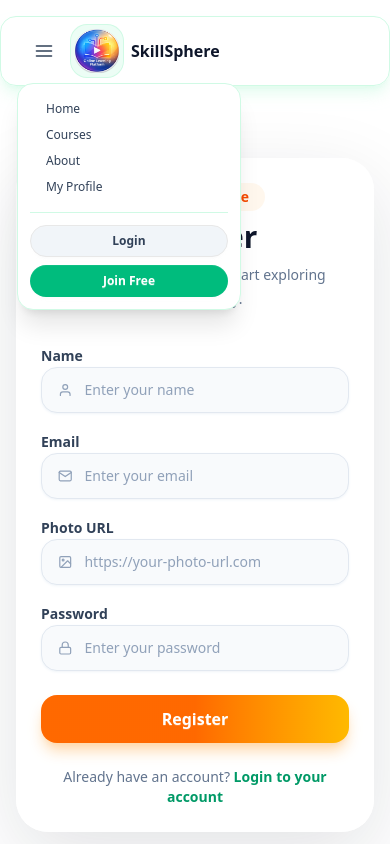
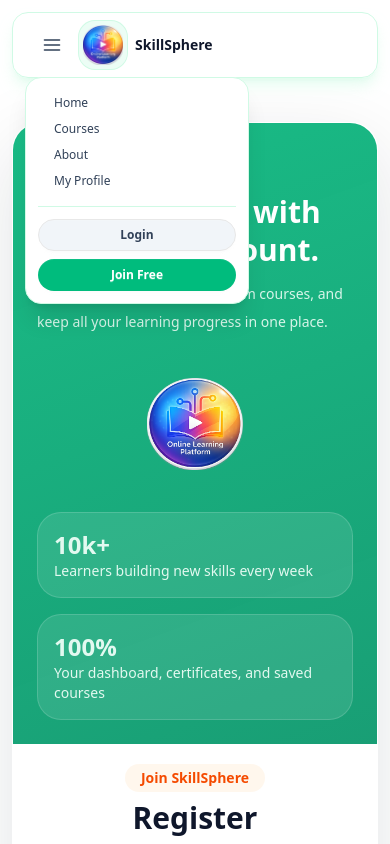
Before and after one commit to nafiz2024/Programming-Hero-Assignment-08, a Next.js app: page /register in a window 390 px wide. Both pictures are taken after a click on the button 44 px from the left and 51 px from the top of the page. Shown: the top 844 px of the page. Built offline with nearby package versions, Linux system fonts and the light colour scheme.

Commit message:
Responsive Complete

```diff
--- a/src/app/(auth)/register/page.jsx
+++ b/src/app/(auth)/register/page.jsx
@@ -5,16 +5,16 @@ import navLogo from "@/assets/NavLogo.png";
 
 const RegisterPage = () => {
     return (
-        <section className="relative overflow-hidden px-4 py-14 sm:px-6 lg:px-8">
+        <section className="relative overflow-hidden px-3 py-8 sm:px-5 sm:py-10 lg:px-8 lg:py-14">
             <div className="mx-auto flex min-h-[calc(100vh-220px)] max-w-5xl items-center justify-center">
-                <div className="grid w-full overflow-hidden rounded-[2rem] border border-white/70 bg-white/80 shadow-[0_24px_80px_rgba(15,23,42,0.12)] backdrop-blur xl:grid-cols-[1.05fr_0.95fr]">
-                    <div className="hidden bg-[linear-gradient(160deg,_rgba(16,185,129,0.96),_rgba(5,150,105,0.92))] p-10 text-white xl:flex xl:flex-col xl:justify-between">
+                <div className="grid w-full overflow-hidden rounded-[1.75rem] border border-white/70 bg-white/80 shadow-[0_24px_80px_rgba(15,23,42,0.12)] backdrop-blur lg:grid-cols-[1.05fr_0.95fr]">
+                    <div className="flex flex-col justify-between gap-8 bg-[linear-gradient(160deg,_rgba(16,185,129,0.96),_rgba(5,150,105,0.92))] p-6 text-white sm:p-8 lg:p-10">
                         <div className="space-y-4">
                             <span className="inline-flex w-fit rounded-full border border-white/20 bg-white/10 px-4 py-1 text-sm font-semibold uppercase tracking-[0.24em] text-emerald-50">
                                 SkillSphere
                             </span>
                             <div className="space-y-3">
-                                <h1 className="max-w-sm text-4xl font-black leading-tight">
+                                <h1 className="max-w-sm text-3xl font-black leading-tight sm:text-4xl">
                                     Start learning with one quick account.
                                 </h1>
                                 <p className="max-w-md text-sm leading-7 text-emerald-50/90">
@@ -22,11 +22,11 @@ const RegisterPage = () => {
                                 </p>
                             </div>
                         </div>
-                        <div className="flex justify-center py-8">
+                        <div className="flex justify-center py-2 lg:py-8">
                             <Image
                                 src={navLogo}
                                 alt="SkillSphere logo"
-                                className="h-40 w-40 object-contain"
+                                className="h-24 w-24 object-contain sm:h-32 sm:w-32 lg:h-40 lg:w-40"
                                 priority
                             />
                         </div>
@@ -42,9 +42,9 @@ const RegisterPage = () => {
                         </div>
                     </div>
 
-                    <div className="p-6 sm:p-8 lg:p-10">
+                    <div className="p-5 sm:p-7 lg:p-10">
                         <div className="mx-auto w-full max-w-md">
-                            <div className="mb-8 space-y-2 text-center xl:text-left">
+                            <div className="mb-8 space-y-2 text-center lg:text-left">
                                 <span className="inline-flex rounded-full bg-orange-50 px-4 py-1 text-sm font-semibold text-orange-600">
                                     Join SkillSphere
                                 </span>
--- a/src/app/(auth)/update/page.jsx
+++ b/src/app/(auth)/update/page.jsx
@@ -4,10 +4,10 @@ import { FiArrowLeft, FiImage, FiLock, FiMail, FiSave, FiUser } from "react-icon
 
 const UpdateProfilePage = () => {
     return (
-        <section className="relative overflow-hidden px-3 py-14 sm:px-4 lg:px-6">
+        <section className="relative overflow-hidden px-3 py-8 sm:px-4 sm:py-10 lg:px-6 lg:py-14">
             <div className="mx-auto flex min-h-[calc(100vh-220px)] max-w-[38rem] items-center justify-center">
-                <div className="w-full overflow-hidden rounded-[2rem] border border-white/70 bg-white/80 shadow-[0_24px_80px_rgba(15,23,42,0.12)] backdrop-blur">
-                    <div className="p-5 sm:p-6 lg:p-8">
+                <div className="w-full overflow-hidden rounded-[1.75rem] border border-white/70 bg-white/80 shadow-[0_24px_80px_rgba(15,23,42,0.12)] backdrop-blur">
+                    <div className="p-4 sm:p-6 lg:p-8">
                         <div className="mx-auto w-full max-w-md">
                             <div className="mb-8 space-y-3 text-center sm:text-left">
                                 <Link
@@ -77,15 +77,13 @@ const UpdateProfilePage = () => {
                                     </span>
                                 </label>
 
-                                <Link
-                                    href="/"
+                                <button
                                     type="submit"
                                     className="btn mt-2 h-12 w-full rounded-2xl border-0 bg-gradient-to-r from-amber-400 via-orange-400 to-orange-500 text-base font-bold text-white shadow-[0_16px_30px_-18px_rgba(249,115,22,0.85)] hover:from-amber-500 hover:via-orange-500 hover:to-orange-600"
                                 >
                                     <FiSave className="text-lg" />
                                     Save Changes
-                                </Link>
-
+                                </button>
                             </form>
                         </div>
                     </div>
--- a/src/components/shared/Navbar.jsx
+++ b/src/components/shared/Navbar.jsx
@@ -1,30 +1,52 @@
+'use client';
+
 import Image from "next/image";
 import Link from "next/link";
+import { usePathname } from "next/navigation";
 import { FiLogIn, FiMenu, FiUserPlus } from "react-icons/fi";
 import navLogo from "@/assets/NavLogo.png";
 
+const navItems = [
+    { href: "/", label: "Home" },
+    { href: "/allcourses", label: "Courses" },
+    { href: "/about", label: "About" },
+    { href: "/profile", label: "My Profile" },
+];
+
 const Navbar = () => {
+    const pathname = usePathname();
 
-    const navLinks = <>
-        <li>
-            <Link className="rounded-full px-4 font-medium text-slate-700 hover:bg-emerald-50 hover:text-emerald-700" href="/">Home</Link>
+    const isActivePath = (href) => {
+        if (href === "/") {
+            return pathname === "/";
+        }
+
+        return pathname === href || pathname.startsWith(`${href}/`);
+    };
+
+    const getNavLinkClass = (href) => {
+        const baseClass = "rounded-full px-4 font-medium transition";
+
+        if (isActivePath(href)) {
+            return `${baseClass} bg-emerald-500 text-white shadow-md shadow-emerald-200`;
+        }
+
+        return `${baseClass} text-slate-700 hover:bg-emerald-50 hover:text-emerald-700`;
+    };
+
+    const navLinks = navItems.map(({ href, label }) => (
+        <li key={href}>
+            <Link className={getNavLinkClass(href)} href={href}>
+                {label}
+            </Link>
         </li>
-        <li>
-            <Link className="rounded-full px-4 font-medium text-slate-700 hover:bg-emerald-50 hover:text-emerald-700" href="/allcourses">Courses</Link>
-        </li>
-        <li>
-            <Link className="rounded-full px-4 font-medium text-slate-700 hover:bg-emerald-50 hover:text-emerald-700" href="/about">About</Link>
-        </li>
-        <li>
-            <Link className="rounded-full px-4 font-medium text-slate-700 hover:bg-emerald-50 hover:text-emerald-700" href="/profile">My Profile</Link>
-        </li>
-    </>
+    ));
 
     return (
-        <header className="sticky top-0 z-50 py-4">
-            <div className="navbar rounded-2xl border border-emerald-100 bg-white/90 px-4 shadow-lg shadow-emerald-100/60 backdrop-blur-md">
+        <header className="sticky top-0 z-50 px-3 py-3 sm:px-4 sm:py-4">
+            <div className="navbar rounded-2xl border border-emerald-100 bg-white/90 px-3 shadow-lg shadow-emerald-100/60 backdrop-blur-md sm:px-4">
                 <div className="navbar-start">
-                    <div className="dropdown">
+                    <div className="dropdown lg:hidden">
                         <div tabIndex={0} role="button" className="btn btn-ghost rounded-full text-xl text-slate-700 lg:hidden">
                             <FiMenu />
                         </div>
@@ -32,7 +54,7 @@ const Navbar = () => {
                             tabIndex={0}
                             className="menu menu-sm dropdown-content mt-3 w-56 rounded-2xl border border-emerald-100 bg-white p-3 shadow-xl">
                             {navLinks}
-                            <li className="mt-3 gap-2 border-t border-emerald-100 pt-3 sm:hidden">
+                            <li className="mt-3 gap-2 border-t border-emerald-100 pt-3">
                                 <Link href="/login" className="btn btn-sm rounded-full bg-slate-100 text-slate-700">
                                     Login
                                 </Link>
@@ -47,11 +69,11 @@ const Navbar = () => {
                             <Image
                                 src={navLogo}
                                 alt="SkillSphere logo"
-                                className="h-11 w-11 rounded-xl object-cover sm:h-10 sm:w-10 sm:object-contain"
+                                className="h-10 w-10 rounded-xl object-cover sm:h-10 sm:w-10 sm:object-contain"
                             />
                         </div>
                         <div className="min-w-0">
-                            <h2 className="text-base font-bold leading-5 text-slate-900 sm:text-lg">SkillSphere</h2>
+                            <h2 className="text-sm font-bold leading-5 text-slate-900 sm:text-lg">SkillSphere</h2>
                             <p className="hidden text-xs font-medium text-emerald-600 sm:block">Online Learning Platform</p>
                         </div>
                     </Link>
@@ -62,11 +84,11 @@ const Navbar = () => {
                     </ul>
                 </div>
                 <div className="navbar-end gap-2">
-                    <Link href="/login" className="btn btn-ghost hidden rounded-full px-5 text-slate-700 sm:inline-flex">
+                    <Link href="/login" className="btn btn-ghost hidden rounded-full px-4 text-slate-700 xl:inline-flex">
                         <FiLogIn />
                         Login
                     </Link>
-                    <Link href="/register" className="btn hidden rounded-full border-0 bg-emerald-500 px-5 text-white shadow-md shadow-emerald-200 hover:bg-emerald-600 sm:inline-flex">
+                    <Link href="/register" className="btn hidden rounded-full border-0 bg-emerald-500 px-4 text-white shadow-md shadow-emerald-200 hover:bg-emerald-600 xl:inline-flex">
                         <FiUserPlus />
                         Join Free
                     </Link>
```
Also changed, not shown: src/app/(auth)/login/page.jsx (+8 -8 lines), src/app/(auth)/profile/page.jsx (+5 -5 lines), src/components/Banner.jsx (+25 -23 lines).
